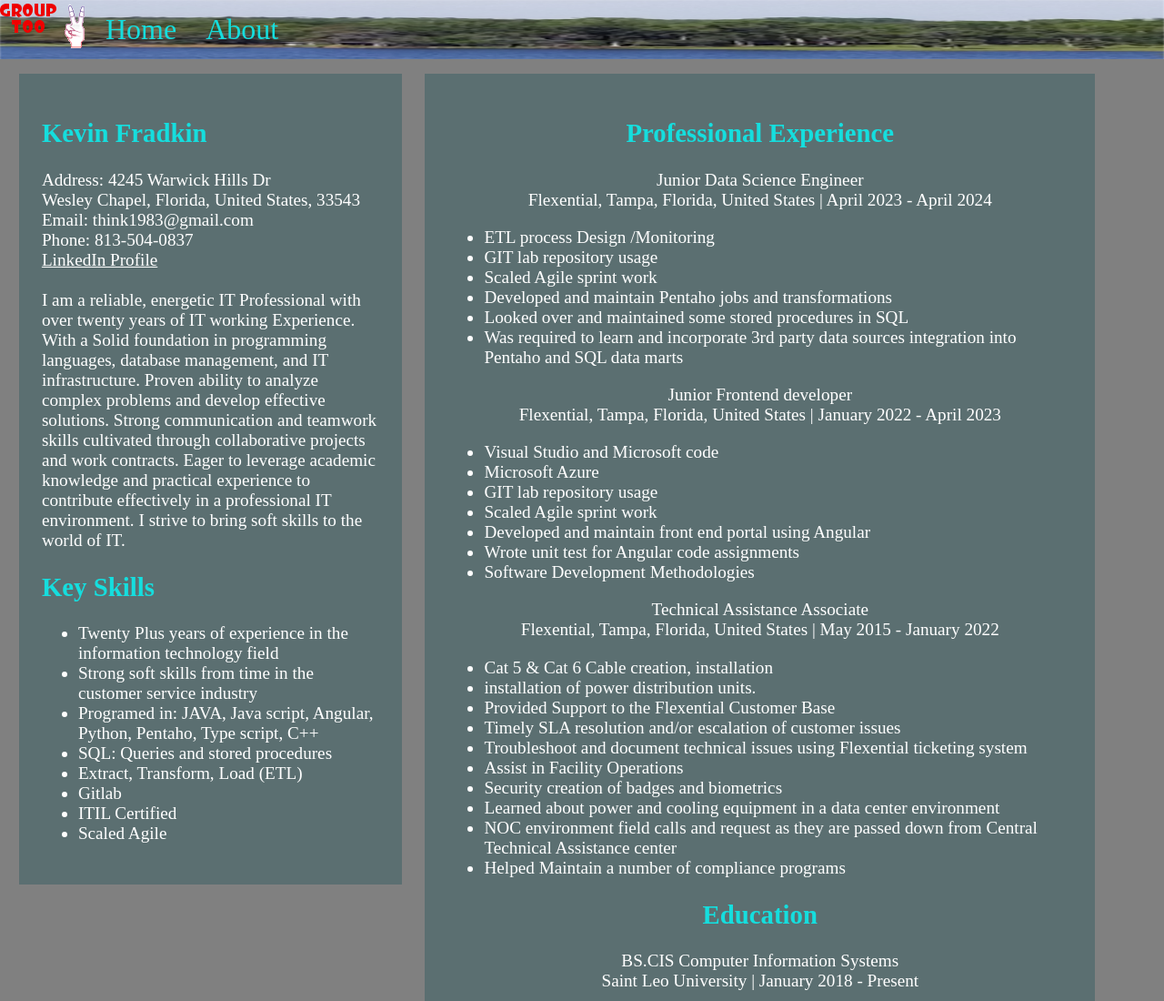
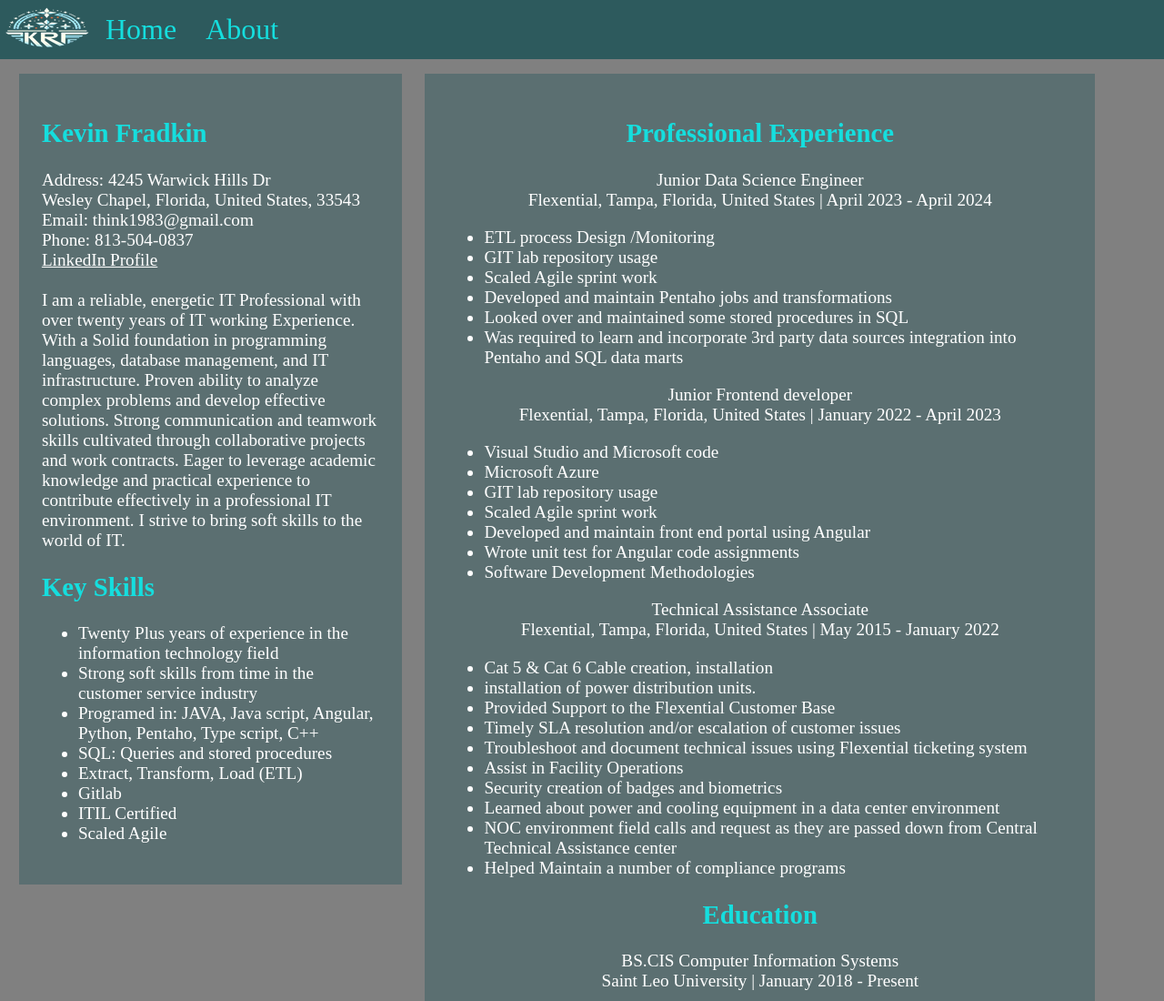
Before and after one commit to Think1999/my-first-static-web-app, a website: page src/index.html in a window 1280 px wide. Shown: the top 1100 px of the page at 91% size. Drawn offline with Linux system fonts and the light colour scheme.

Commit message:
removed images

```diff
--- a/src/css/Group.css
+++ b/src/css/Group.css
@@ -9,7 +9,8 @@
     max-height:100%;
 }
 nav {
-    background-image: url(../images/atest.png);/*the image in the nav bar*/
+    /*background-image: url(../images/atest.png);/*the image in the nav bar*/
+	background-color:rgba(45, 90, 93);
     background-repeat: no-repeat;
     background-clip: content-box;
     background-size: 100% 100%;
--- a/src/scripts/nav.js
+++ b/src/scripts/nav.js
@@ -2,7 +2,7 @@
     var navbar = `
         <nav>
         <ul>
-            <li><img src="./images/Logo idea.png" /></li>
+            <li><img src="./images/krflogo.png" /></li>
             <li><a class="active" href="./index.html">Home</a></li>
             <li><a href="./About.html">About</a></li>
         </ul>
```
Also changed, not shown: src/images/krflogo.png (added).
